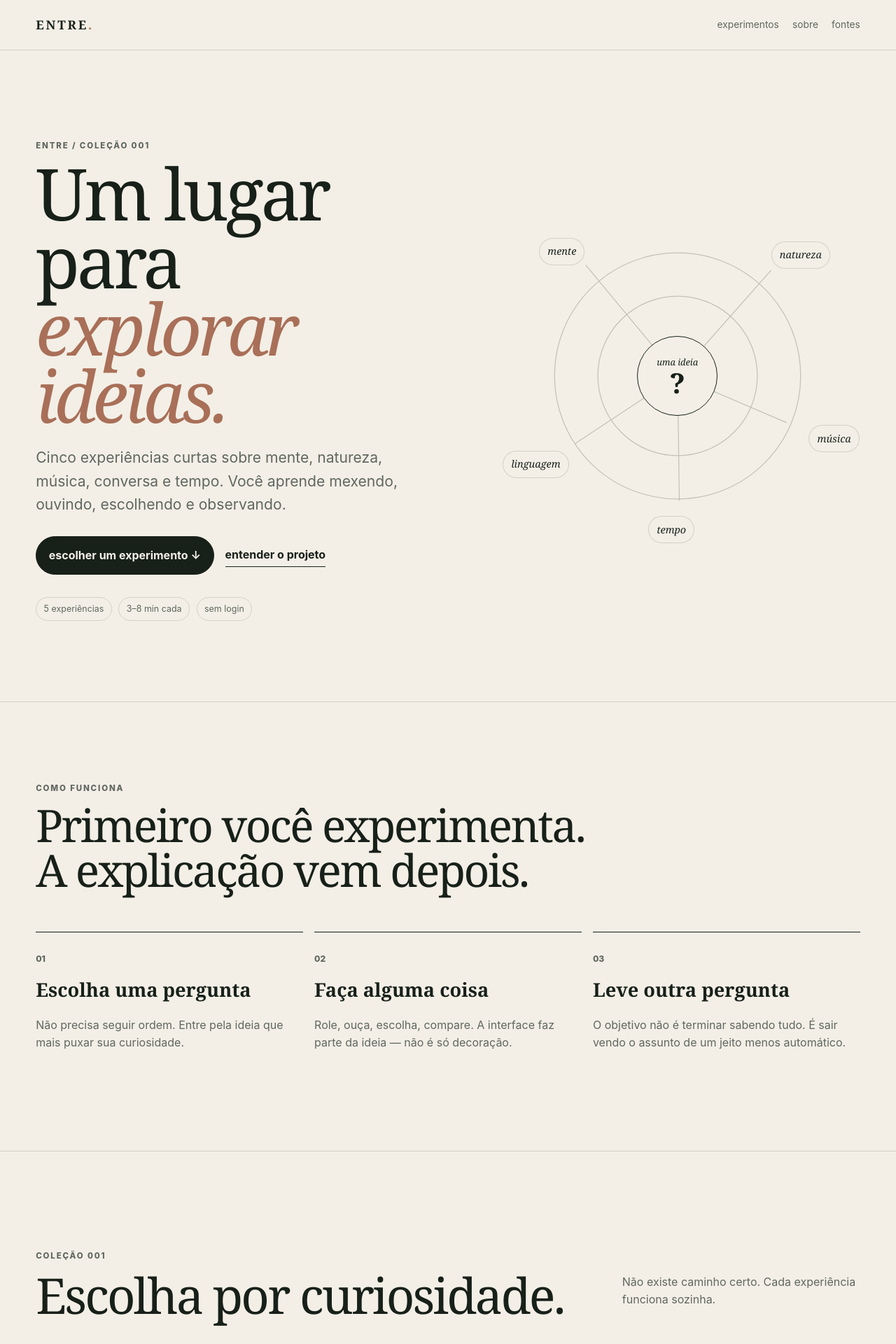
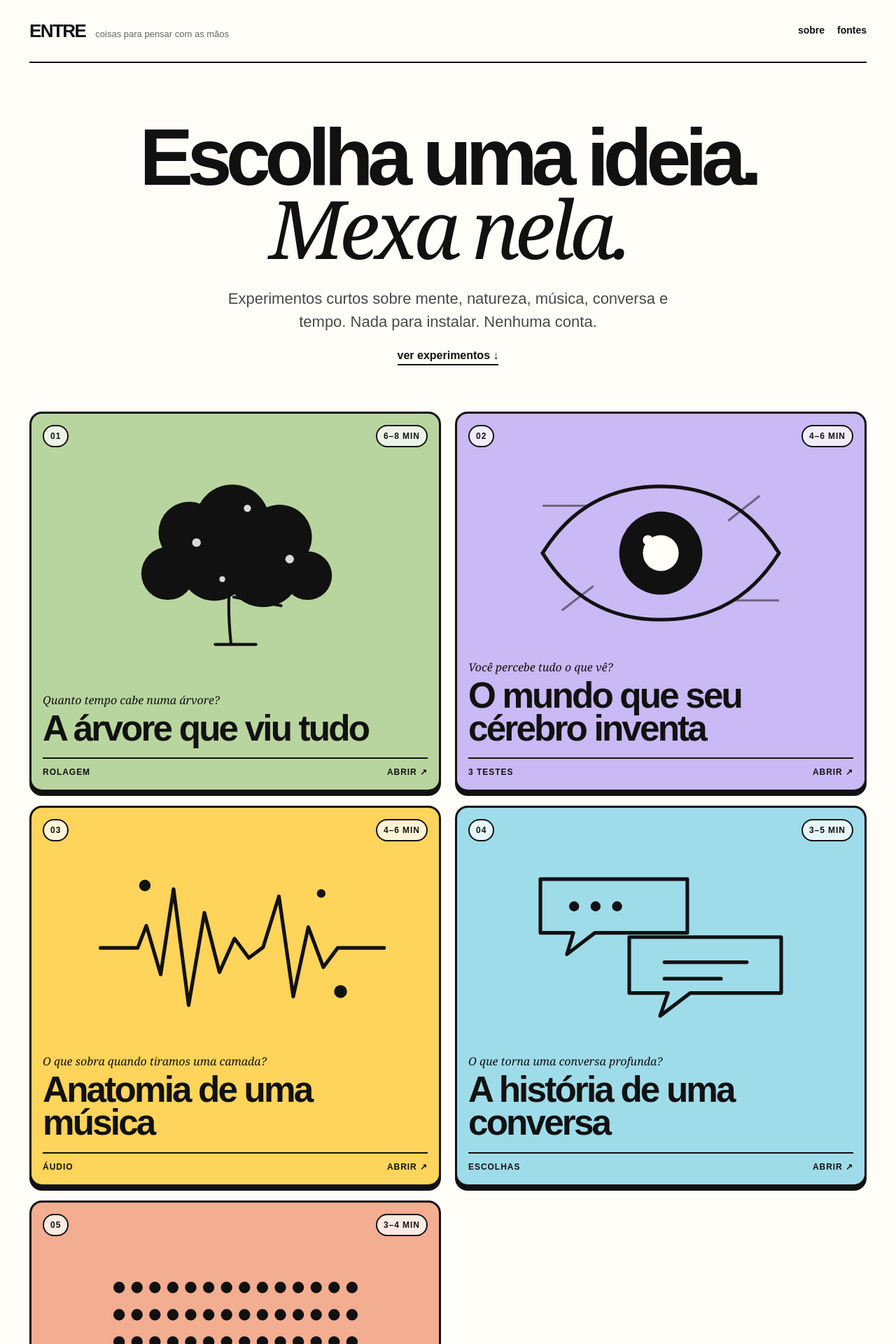
Before and after one commit to yuridomingues/entre, a Next.js app: page / in a window 1280 px wide. Shown: the top 1920 px of the page at 70% size. Built offline with nearby package versions, Linux system fonts and the light colour scheme.

Commit message:
feat: rebuild ENTRE with playful visual-first interface

```diff
--- a/app/layout.tsx
+++ b/app/layout.tsx
@@ -1,30 +1,23 @@
 import type { Metadata, Viewport } from "next";
-import Link from "next/link";
 import "./globals.css";
 
 export const metadata: Metadata = {
   metadataBase: new URL("https://entre-ideias.vercel.app"),
-  title: { default: "ENTRE — um lugar para explorar ideias", template: "%s — ENTRE" },
-  description: "Experimentos interativos sobre mente, natureza, música, filosofia, tempo e as coisas estranhas de estar vivo.",
+  title: { default: "ENTRE — coisas para pensar com as mãos", template: "%s — ENTRE" },
+  description: "Experimentos interativos sobre mente, natureza, música, conversa e tempo.",
   authors: [{ name: "Yuri Domingues" }],
   creator: "Yuri Domingues",
-  openGraph: { title: "ENTRE — um lugar para explorar ideias", description: "Experimente primeiro. Entenda depois.", type: "website", locale: "pt_BR" },
-  twitter: { card: "summary_large_image" },
+  openGraph: {
+    title: "ENTRE — coisas para pensar com as mãos",
+    description: "Cinco experiências interativas. Sem conta, sem feed, só curiosidade.",
+    type: "website",
+    locale: "pt_BR"
+  },
+  twitter: { card: "summary_large_image" }
 };
-export const viewport: Viewport = { themeColor: "#f3efe6", colorScheme: "light" };
+
+export const viewport: Viewport = { themeColor: "#fffdf8", colorScheme: "light" };
 
 export default function RootLayout({ children }: Readonly<{ children: React.ReactNode }>) {
-  return <html lang="pt-BR"><body>
-    <a className="skip-link" href="#conteudo">Pular para o conteúdo</a>
-    <header className="site-header">
-      <Link className="wordmark" href="/" aria-label="ENTRE, início">ENTRE<span>.</span></Link>
-      <nav aria-label="Navegação principal"><Link href="/#experimentos">experimentos</Link><Link href="/sobre">sobre</Link><Link href="/fontes">fontes</Link></nav>
-    </header>
-    <main id="conteudo">{children}</main>
-    <footer className="site-footer">
-      <div><strong>ENTRE.</strong><p>Um lugar para explorar ideias.</p></div>
-      <div className="footer-links"><Link href="/#experimentos">experimentos</Link><Link href="/sobre">manifesto</Link><Link href="/fontes">fontes e créditos</Link><a href="https://github.com/yuridomingues" target="_blank" rel="noreferrer">Yuri Domingues ↗</a></div>
-      <p className="fine-print">Projeto independente. Sem anúncios, cadastro ou armazenamento das respostas dadas nos experimentos.</p>
-    </footer>
-  </body></html>;
+  return <html lang="pt-BR"><body><a className="skip-link" href="#conteudo">Pular para o conteúdo</a>{children}</body></html>;
 }
--- a/app/page.tsx
+++ b/app/page.tsx
@@ -1,55 +1,40 @@
 import Link from "next/link";
 import { experiments } from "@/lib/experiments";
-import { ExperimentVisual, IdeaMap } from "@/components/experiment-visuals";
+import { ExperimentVisual } from "@/components/experiment-visuals";
 
 export default function Home() {
-  return (
-    <>
-      <section className="hero">
-        <div className="hero-copy">
-          <p className="overline">ENTRE / coleção 001</p>
-          <h1>Um lugar para<br/><em>explorar ideias.</em></h1>
-          <p className="hero-lede">Cinco experiências curtas sobre mente, natureza, música, conversa e tempo. Você aprende mexendo, ouvindo, escolhendo e observando.</p>
-          <div className="hero-actions"><a className="primary-link" href="#experimentos">escolher um experimento ↓</a><Link className="secondary-link" href="/sobre">entender o projeto</Link></div>
-          <div className="hero-facts"><span>5 experiências</span><span>3–8 min cada</span><span>sem login</span></div>
-        </div>
-        <IdeaMap />
+  return <main id="conteudo" className="home-page">
+    <header className="home-header">
+      <div className="home-brand"><span className="brand-mark">ENTRE</span><small>coisas para pensar com as mãos</small></div>
+      <nav aria-label="Navegação"><Link href="/sobre">sobre</Link><Link href="/fontes">fontes</Link></nav>
+    </header>
+
+    <section className="home-intro">
+      <h1>Escolha uma ideia.<br/><span>Mexa nela.</span></h1>
+      <p>Experimentos curtos sobre mente, natureza, música, conversa e tempo. Nada para instalar. Nenhuma conta.</p>
+      <a href="#experimentos">ver experimentos ↓</a>
     </section>
 
-      <section className="how-section" aria-labelledby="como-funciona">
-        <p className="overline">como funciona</p>
-        <h2 id="como-funciona">Primeiro você experimenta.<br/>A explicação vem depois.</h2>
-        <div className="how-grid">
-          <article><span>01</span><h3>Escolha uma pergunta</h3><p>Não precisa seguir ordem. Entre pela ideia que mais puxar sua curiosidade.</p></article>
-          <article><span>02</span><h3>Faça alguma coisa</h3><p>Role, ouça, escolha, compare. A interface faz parte da ideia — não é só decoração.</p></article>
-          <article><span>03</span><h3>Leve outra pergunta</h3><p>O objetivo não é terminar sabendo tudo. É sair vendo o assunto de um jeito menos automático.</p></article>
-        </div>
-      </section>
-
-      <section id="experimentos" className="experiments-section">
-        <div className="collection-heading"><div><p className="overline">coleção 001</p><h2>Escolha por curiosidade.</h2></div><p>Não existe caminho certo. Cada experiência funciona sozinha.</p></div>
-        <div className="experiment-grid">
+    <section id="experimentos" className="play-grid" aria-label="Experimentos">
       {experiments.map((exp) => (
-            <Link href={`/${exp.slug}`} className={`experiment-card card-${exp.tone}`} key={exp.slug} aria-label={`${exp.title}. ${exp.duration}. Abrir experimento.`}>
-              <div className="card-top"><span>{exp.number}</span><span>{exp.eyebrow}</span></div>
-              <div className="card-visual-wrap"><ExperimentVisual slug={exp.slug}/></div>
-              <div className="card-copy">
-                <p className="card-question">{exp.question}</p>
-                <h3>{exp.title}</h3>
-                <p className="card-description">{exp.description}</p>
-                <div className="card-bottom"><span>{exp.duration} · {exp.action}</span><strong>abrir →</strong></div>
+        <Link href={`/${exp.slug}`} key={exp.slug} className={`play-tile tile-${exp.tone}`}>
+          <div className="tile-bar"><span>{exp.number}</span><span>{exp.duration}</span></div>
+          <div className="tile-visual"><ExperimentVisual slug={exp.slug}/></div>
+          <div className="tile-copy">
+            <p>{exp.question}</p>
+            <h2>{exp.title}</h2>
+            <div><span>{exp.action}</span><strong>abrir ↗</strong></div>
           </div>
         </Link>
       ))}
-        </div>
     </section>
 
-      <section className="closing-note">
-        <p className="overline">uma web que vale a pena visitar</p>
-        <blockquote>Menos coisa pedindo atenção.<br/>Mais coisa que recompensa atenção.</blockquote>
-        <p>ENTRE é um projeto independente e não comercial. Sem conta, ranking, sequência diária ou respostas armazenadas.</p>
-        <div><Link className="secondary-link" href="/sobre">ler o manifesto</Link><Link className="secondary-link" href="/fontes">fontes e créditos</Link></div>
+    <section className="home-note">
+      <p>ENTRE não é um curso nem um feed.</p>
+      <h2>Cada página tenta transformar uma pergunta em uma experiência.</h2>
+      <div><Link href="/sobre">por que existe →</Link><Link href="/fontes">fontes e créditos →</Link></div>
     </section>
-    </>
-  );
+
+    <footer className="home-footer"><span>ENTRE · 2026</span><span>feito por Yuri Domingues</span></footer>
+  </main>;
 }
--- a/components/experiment-visuals.tsx
+++ b/components/experiment-visuals.tsx
@@ -1,51 +1,49 @@
-export function ExperimentVisual({ slug }: { slug: string }) {
+export function ExperimentVisual({ slug, compact = false }: { slug: string; compact?: boolean }) {
+  const cls = compact ? "tile-art compact" : "tile-art";
   if (slug === "arvore") return (
-    <svg className="experiment-visual" viewBox="0 0 320 200" role="img" aria-label="Anéis de crescimento de uma árvore">
-      <g fill="none" stroke="currentColor" strokeWidth="2">
-        <ellipse cx="160" cy="100" rx="126" ry="72"/><ellipse cx="160" cy="100" rx="104" ry="59"/>
-        <ellipse cx="160" cy="100" rx="80" ry="45"/><ellipse cx="160" cy="100" rx="57" ry="31"/>
-        <ellipse cx="160" cy="100" rx="31" ry="17"/><path d="M160 100 272 68M160 100 73 148M160 100 147 30"/>
+    <svg className={cls} viewBox="0 0 420 260" role="img" aria-label="Ilustração simples de uma árvore e seus anéis">
+      <g fill="none" stroke="currentColor" strokeWidth="4" strokeLinecap="round" strokeLinejoin="round">
+        <path d="M204 233c-5-48-4-91 5-128m0 32-48-39m47 18 50-45m-51 79-71 1m72 18 66 12"/>
+        <path d="M182 235h57"/>
       </g>
-      <circle cx="160" cy="100" r="4" fill="currentColor"/>
+      <g fill="currentColor">
+        <circle cx="146" cy="79" r="43"/><circle cx="206" cy="64" r="52"/><circle cx="272" cy="85" r="45"/>
+        <circle cx="116" cy="136" r="37"/><circle cx="181" cy="126" r="48"/><circle cx="249" cy="130" r="53"/><circle cx="311" cy="139" r="34"/>
+      </g>
+      <g fill="#fffdf8" opacity=".85"><circle cx="156" cy="93" r="6"/><circle cx="227" cy="45" r="5"/><circle cx="286" cy="116" r="6"/><circle cx="192" cy="144" r="4"/></g>
     </svg>
   );
   if (slug === "mente") return (
-    <svg className="experiment-visual" viewBox="0 0 320 200" role="img" aria-label="Duas formas que mudam conforme o ponto de vista">
-      <g fill="none" stroke="currentColor" strokeWidth="3" strokeLinecap="round">
-        <path d="M58 47c40 16 48 48 49 58-1 12-10 40-49 52M262 47c-40 16-48 48-49 58 1 12 10 40 49 52"/>
-        <path d="M122 54c21 8 28 25 28 38 0 13-8 23-8 34 0 13 8 21 18 28 10-7 18-15 18-28 0-11-8-21-8-34 0-13 7-30 28-38"/>
-      </g>
-      <circle cx="160" cy="101" r="8" fill="currentColor"/>
+    <svg className={cls} viewBox="0 0 420 260" role="img" aria-label="Olho geométrico e formas ambíguas">
+      <path d="M45 130c45-72 105-93 165-93s120 21 165 93c-45 72-105 93-165 93S90 202 45 130Z" fill="none" stroke="currentColor" strokeWidth="5"/>
+      <circle cx="210" cy="130" r="58" fill="currentColor"/><circle cx="210" cy="130" r="25" fill="#fffdf8"/>
+      <circle cx="192" cy="112" r="7" fill="#fffdf8"/>
+      <g fill="none" stroke="currentColor" strokeWidth="3" opacity=".5"><path d="M45 64h64M311 196h64M72 210l44-34M304 85l44-35"/></g>
     </svg>
   );
   if (slug === "musica") return (
-    <svg className="experiment-visual" viewBox="0 0 320 200" role="img" aria-label="Forma de onda sonora">
-      <path d="M20 100h38l10-26 18 66 19-99 20 123 20-91 20 55 19-27 18 8 20-44 18 70 18-35h42" fill="none" stroke="currentColor" strokeWidth="3" strokeLinejoin="round"/>
-      <path d="M20 166h280M20 34h280" fill="none" stroke="currentColor" strokeWidth="1" opacity=".25"/>
+    <svg className={cls} viewBox="0 0 420 260" role="img" aria-label="Forma de onda sonora desenhada">
+      <g fill="none" stroke="currentColor" strokeWidth="5" strokeLinecap="round" strokeLinejoin="round">
+        <path d="M22 131h52l12-31 20 68 18-119 21 162 22-129 21 83 21-47 20 27 20-15 22-71 20 140 21-97 21 56 20-27h65"/>
+      </g>
+      <g fill="currentColor"><circle cx="84" cy="44" r="8"/><circle cx="330" cy="55" r="6"/><circle cx="357" cy="192" r="9"/></g>
     </svg>
   );
   if (slug === "conversa") return (
-    <svg className="experiment-visual" viewBox="0 0 320 200" role="img" aria-label="Duas caixas de conversa">
-      <path d="M36 38h158v78H96l-35 28 8-28H36zM132 92h152v73H214l-31 23 7-23h-58z" fill="none" stroke="currentColor" strokeWidth="3" strokeLinejoin="round"/>
-      <circle cx="76" cy="77" r="5" fill="currentColor"/><circle cx="102" cy="77" r="5" fill="currentColor"/><circle cx="128" cy="77" r="5" fill="currentColor"/>
-      <path d="M170 126h76M170 143h52" stroke="currentColor" strokeWidth="3" strokeLinecap="round"/>
+    <svg className={cls} viewBox="0 0 420 260" role="img" aria-label="Balões de conversa descendo em camadas">
+      <g fill="none" stroke="currentColor" strokeWidth="5" strokeLinejoin="round">
+        <path d="M42 35h205v75H118l-39 30 9-30H42Z"/>
+        <path d="M166 116h212v78H251l-42 32 11-32h-54Z"/>
+      </g>
+      <g fill="currentColor"><circle cx="89" cy="73" r="7"/><circle cx="119" cy="73" r="7"/><circle cx="149" cy="73" r="7"/></g>
+      <path d="M215 151h115M215 174h79" stroke="currentColor" strokeWidth="5" strokeLinecap="round"/>
     </svg>
   );
   return (
-    <svg className="experiment-visual" viewBox="0 0 320 200" role="img" aria-label="Semanas organizadas em uma grade">
-      {Array.from({length:48}).map((_,i)=><circle key={i} cx={42+(i%12)*21.5} cy={55+Math.floor(i/12)*30} r="5" fill={i<31?"currentColor":"none"} stroke="currentColor" strokeWidth="1.5"/>)}
+    <svg className={cls} viewBox="0 0 420 260" role="img" aria-label="Grade de semanas preenchidas">
+      <g>
+        {Array.from({length:70}).map((_,i)=><circle key={i} cx={48+(i%14)*25} cy={54+Math.floor(i/14)*38} r="7" fill={i<44?"currentColor":"none"} stroke="currentColor" strokeWidth="2"/>)}
+      </g>
     </svg>
   );
 }
-
-export function IdeaMap() {
-  return (
-    <div className="idea-map" aria-label="Mapa dos temas do ENTRE">
-      <div className="idea-map-center"><span>uma ideia</span><strong>?</strong></div>
-      <span className="idea-node node-1">mente</span><span className="idea-node node-2">natureza</span>
-      <span className="idea-node node-3">música</span><span className="idea-node node-4">linguagem</span>
-      <span className="idea-node node-5">tempo</span>
-      <svg viewBox="0 0 420 420" aria-hidden="true"><g fill="none" stroke="currentColor" opacity=".22"><path d="M210 210 104 82M210 210 318 88M210 210 336 264M210 210 92 288M210 210 212 354"/><circle cx="210" cy="210" r="142"/><circle cx="210" cy="210" r="92"/></g></svg>
-    </div>
-  );
-}
```
Also changed, not shown: app/fontes/page.tsx (+19 -15 lines), app/sobre/page.tsx (+16 -12 lines), components/experiment-shell.tsx (+32 -19 lines), components/tree-timeline.tsx (+20 -18 lines), app/globals.css. Lines whose indentation alone changed are shown as unchanged.
